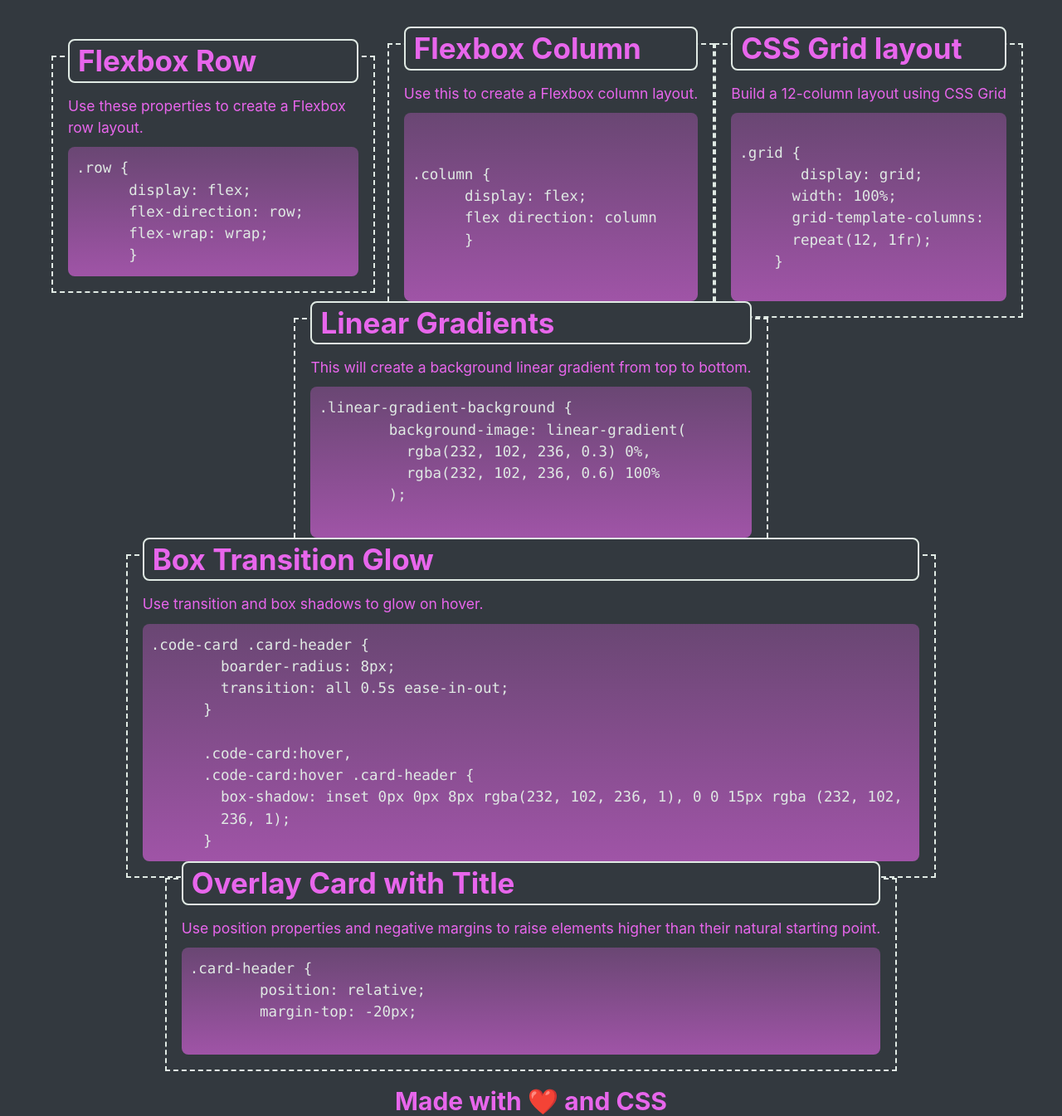
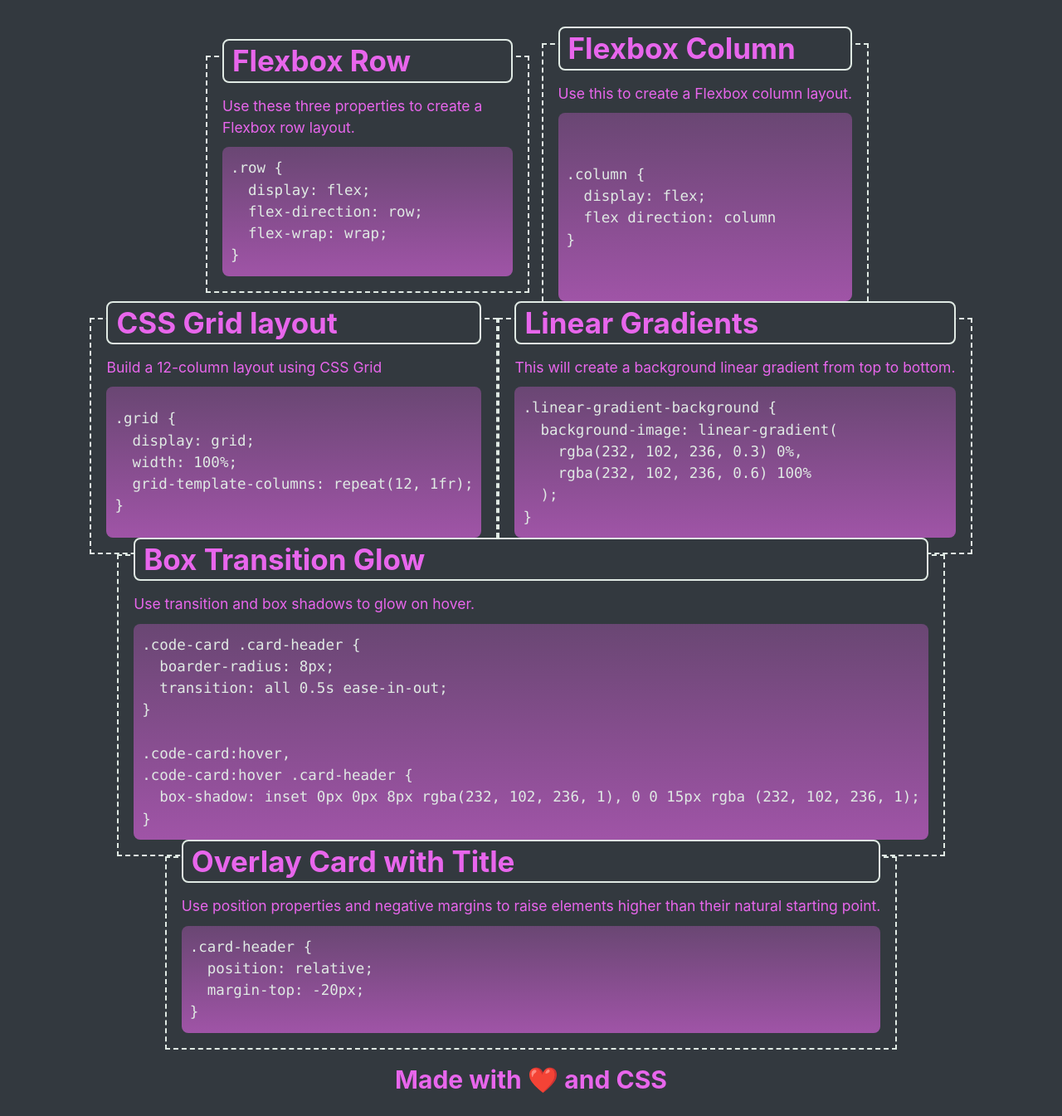
Before and after one commit to topcowmoo/mini-project2, a plain HTML site: page index.html in a window 1280 px wide. Shown: the part 156-1501 px from the top of the page at 83% size. After the commit the page ends 1475 px from the top, so only its background shows below. Drawn offline with Linux system fonts and the light colour scheme.

Commit message:
edited indents and spacing in main sectionb

```diff
--- a/index.html
+++ b/index.html
@@ -11,14 +11,14 @@
 
 <body>
 
+
   <header>
     <h1 class="page-title">
       CSS Snippet Cheatsheet
     </h1>
     <p>
-      Ever have trouble recalling the exact syntax for your favourite CSS code? Give
-      it a permanent home and add it to this page! Select any snippet below and
-      it'll automatically select all of the code for you to copy.
+      Ever have trouble recalling the exact syntax for your favourite CSS code? Give it a permanent home and add it to
+      this page! Select any snippet below and it'll automatically select all of the code for you to copy.
     </p>
   </header>
 
@@ -28,10 +28,9 @@
         <figure class="card code-card">
       <h2 class="card-header">Flexbox Row</h2>
       <div class="card-body">
-        <p>Use these properties to create a Flexbox row layout.</p>
+        <p>Use these three properties to create a Flexbox row layout.</p>
       </div>
-      <!-- with the <pre> element, it counts all spaces literally, so proper
-        code indentention cannot be applied in this case -->
+      <!-- with the <pre> element, it counts all spaces literally, so proper code indentention cannot be applied in this case -->
       <pre class="code-block"><code>.row {
   display: flex;
   flex-direction: row;
@@ -61,12 +60,10 @@
       <pre class="code-block"><code>.grid {
   display: grid;
   width: 100%;
-      grid-template-columns:
-      repeat(12, 1fr);
+  grid-template-columns: repeat(12, 1fr);
 }</code></pre>
       </figure>
     </div>
-
     <div class="card column>">
       <figure class="card code-card">
         <h2 class="card-header">Linear Gradients</h2>
@@ -78,10 +75,10 @@
     rgba(232, 102, 236, 0.3) 0%,
     rgba(232, 102, 236, 0.6) 100%
   );
-      </code></pre>
+}</code></pre>
           </figure>
       </div>
-  <div class="class column">
+      <div class="card column">
         <figure class="card code-card">
           <h2 class="card-header">Box Transition Glow</h2>
           <div class="card-body">
@@ -94,8 +91,7 @@
 
 .code-card:hover,
 .code-card:hover .card-header {
-        box-shadow: inset 0px 0px 8px rgba(232, 102, 236, 1), 0 0 15px rgba (232, 102,
-        236, 1);
+  box-shadow: inset 0px 0px 8px rgba(232, 102, 236, 1), 0 0 15px rgba (232, 102, 236, 1);
 }</code></pre>
         </figure>
     </div>
@@ -104,14 +100,13 @@
       <figure class="card code-card">
         <h2 class="card-header">Overlay Card with Title</h2>
         <div class ="card-body">
-        <p>Use position properties and negative margins to raise elements higher
-          than their natural starting point.
+        <p>Use position properties and negative margins to raise elements higher than their natural starting point.
         </p>
       </div>
       <pre class="code-block"><code>.card-header {
   position: relative;
   margin-top: -20px;
-      </code></pre>
+}</code></pre>
         </figure>
       </div>
     </section>
```
Lines whose indentation alone changed are shown as unchanged.
